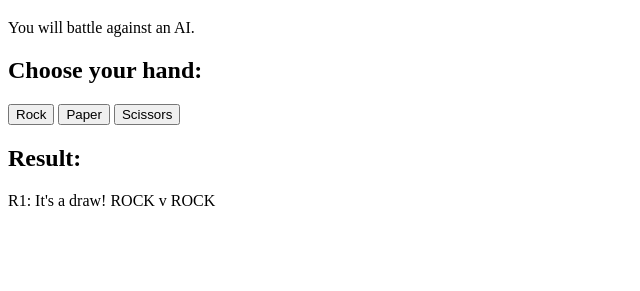
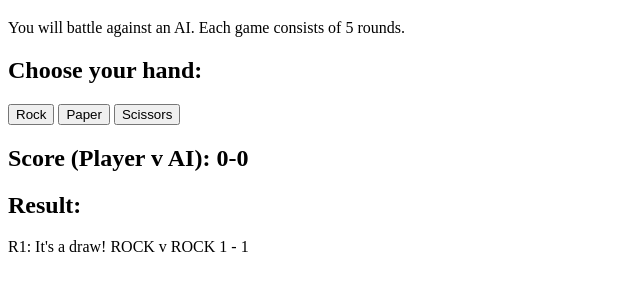
Before and after one commit to xaviergnp/rock-paper-scissors, a plain HTML site: page index.html in a window 1280 px wide. Both pictures are taken after a click on the button "Rock". Shown: the part 61-352 px from the top of the page, without its empty margins (0-640 px from the left). Drawn offline with Linux system fonts and the light colour scheme.

Commit message:
Display score

```diff
--- a/index.html
+++ b/index.html
@@ -9,14 +9,15 @@
     </head>
     <body>
         <h1>Rock Paper Scissors Game</h1>
-        <p>You will battle against an AI.</p>
+        <p>You will battle against an AI. Each game consists of 5 rounds.</p>
         <h2 class="message">Choose your hand: </h2>
         <div class="selection">
             <button id="rock">Rock</button>
             <button id="paper">Paper</button>
             <button id="scissors">Scissors</button>
         </div>
-        <h2>Result:</h2>
+        <h2 id="game-score">Score (Player v AI): - </h2>
+        <h2>Result: </h2>
         <div class="result-list"></div>
         <script src="./script.js"></script>
     </body>
--- a/script.js
+++ b/script.js
@@ -6,49 +6,59 @@ function getComputerChoice() {
     return computerChoice;
 }
 
-function playOneRound(playerSelection, computerSelection) {
+function playOneRound(playerSelection, computerSelection, playerScore, aiScore) {
     let p1 = String(playerSelection).toUpperCase();
     let comp1 = String(computerSelection).toUpperCase();
     // Your Hand: ${p1}\nAI's Hand: ${comp1}\n\n
     if (p1 == comp1) {
-        return `It's a draw! ${p1} v ${comp1}`;
+        playerScore++;
+        aiScore++;
+        return `It's a draw! ${p1} v ${comp1} ${playerScore} - ${aiScore}`;
     } else if ((p1 == "SCISSORS" && comp1 == "PAPER") || (p1 == "PAPER" && comp1 == "ROCK") || (p1 == "ROCK" && comp1 == "SCISSORS")) {
-        return `You WIN! ${p1} beats ${comp1}`;
+        playerScore++;
+        return `You WIN! ${p1} beats ${comp1} ${playerScore} - ${aiScore}`;
     } else {
-        return `You LOSE! ${p1} is beaten by ${comp1}`;
+        aiScore++;
+        return `You LOSE! ${p1} is beaten by ${comp1} ${playerScore} - ${aiScore}`;
     }
 }
 
-function getPlayerSelection(roundCount) {
+function getPlayerSelection(roundCount, playerScore, aiScore) {
     const playerSelection = document.querySelectorAll(".selection > button");
     // let selectionMessage = document.querySelector(".message");
     let playerSelectedHand;
+    let gameScore = document.getElementById("game-score");
     let resultList = document.querySelector(".result-list");
     playerSelection.forEach(select => {
         select.addEventListener("click", e => {
+            roundCount++;
+
             playerSelectedHand = e.target.textContent;
             // selectionMessage.textContent = `Choose your hand: ${e.target.textContent}`;
 
-            let computerSelection = getComputerChoice();
+            const computerSelection = getComputerChoice();
 
             const resultHolder = document.createElement("p");
             resultList.appendChild(resultHolder);
-            resultHolder.textContent = `R${roundCount}: ${playOneRound(playerSelectedHand, computerSelection)}`;
+            resultHolder.textContent = `R${roundCount}: ${playOneRound(playerSelectedHand, computerSelection, playerScore, aiScore)}`;
+            gameScore.textContent = `Score (Player v AI): ${playerScore}-${aiScore} `;
             // let result = playOneRound(playerSelectedHand, computerSelection);
             // console.log(result);
             // alert(result);
-            roundCount++;
+
         });
     });
 }
 
 function game() {
-        let roundCount = 1;
+        let roundCount = 0;
+        let playerScore = 0;
+        let aiScore = 0;
         // let round = `Rock Paper Scissors - Player vs AI - Round ${x}`;
         // console.log(round);
         // alert(round);
 
-        getPlayerSelection(roundCount);
+        getPlayerSelection(roundCount, playerScore, aiScore);
 }
 
 game();
```
